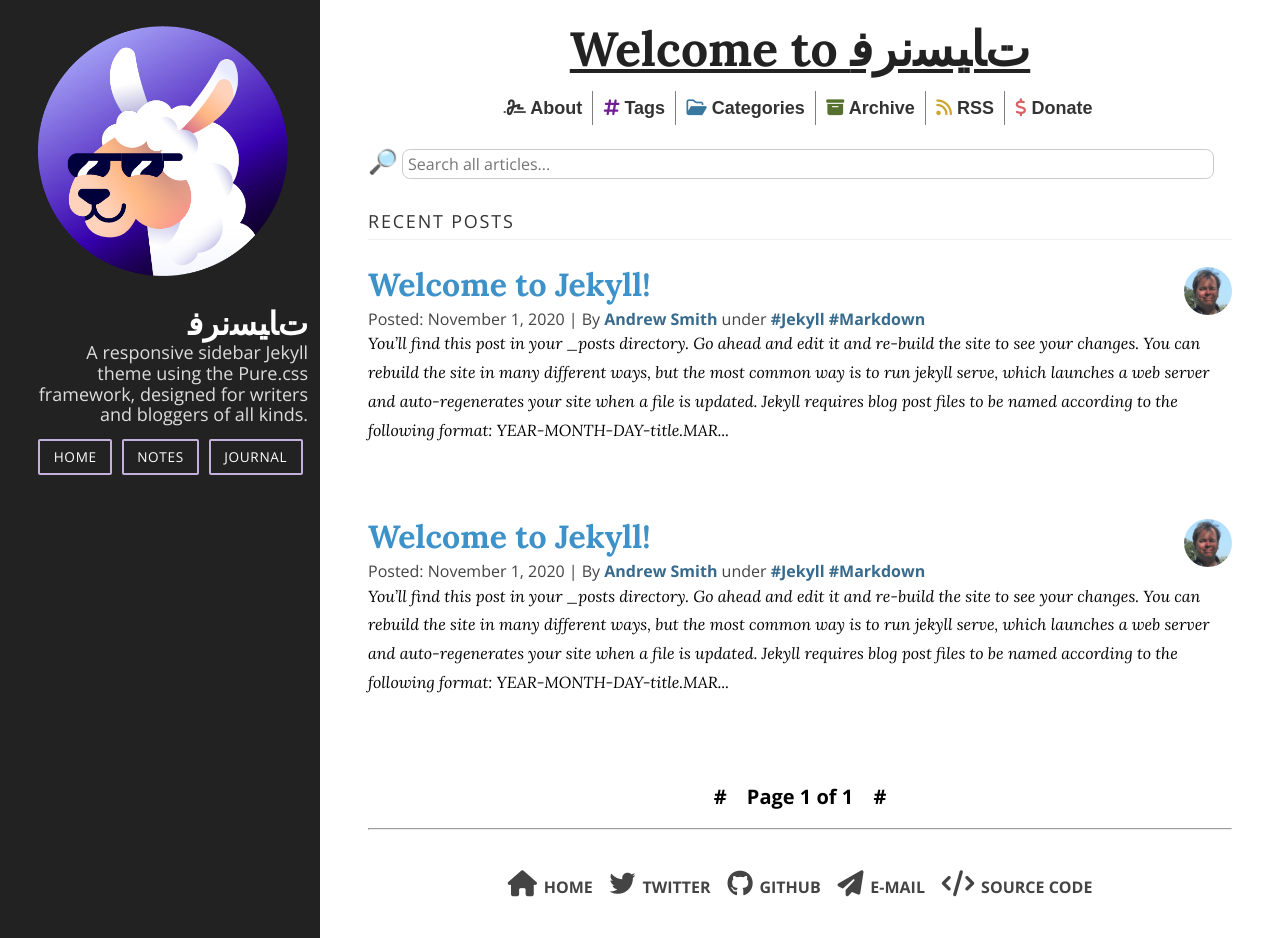
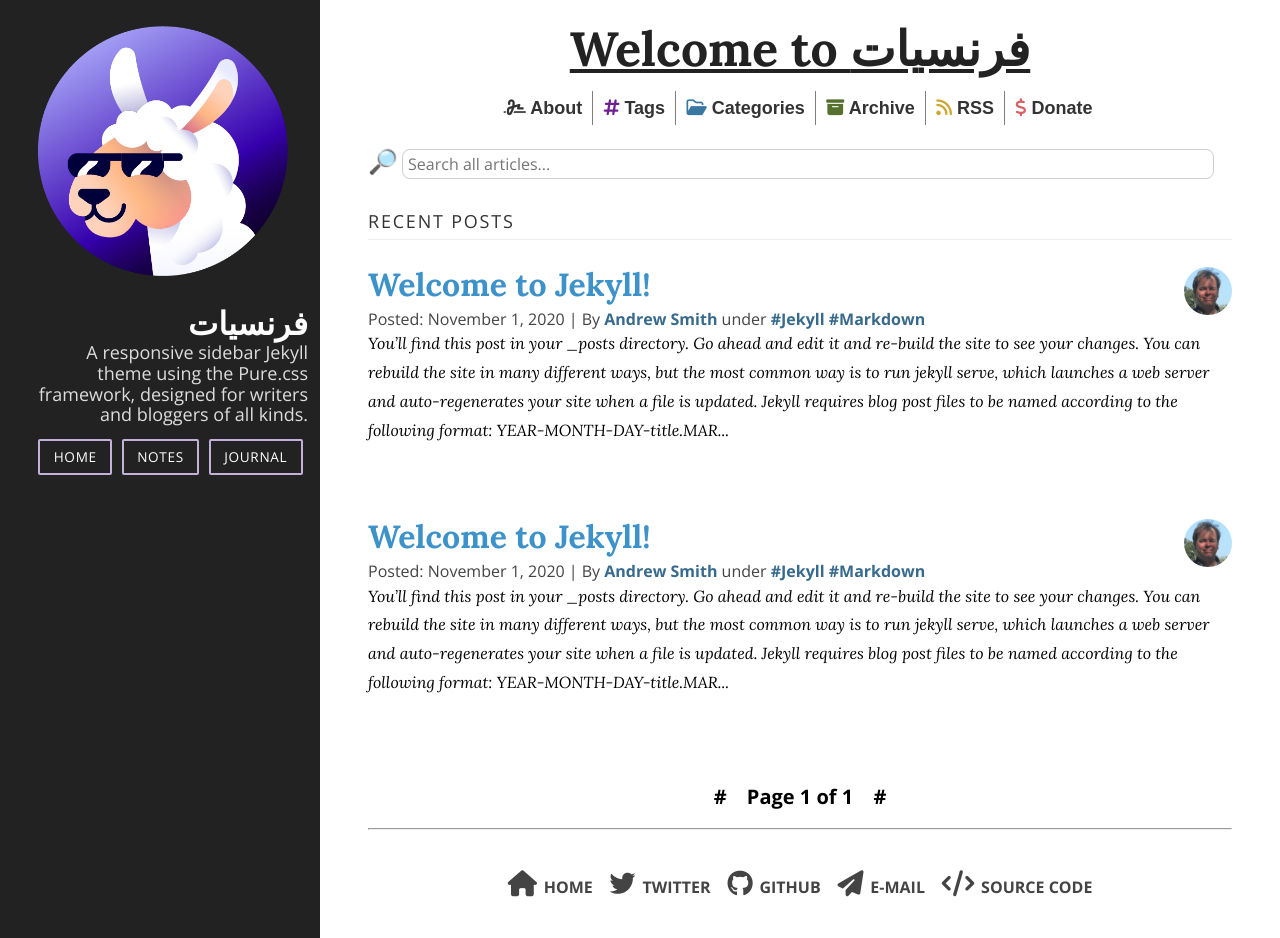
Before and after one commit to tayeb83/faransiyat, a Jekyll site: the page built from index.html, in a window 1280 px wide and 938 px high. Built offline with Jekyll 4.4.1, drawn with Linux system fonts in a browser that asks for light colours; nearby versions of some CDN libraries; the list of posts is cut into pages by our own code.

Commit message:
Update _config.yml

```diff
--- a/_config.yml
+++ b/_config.yml
@@ -18,7 +18,7 @@
 # You can create any custom variable you would like, and they will be accessible
 # in the templates via {{ site.myvariable }}.
 
-title: "ﺕﺎﻴﺴﻧﺮﻓ"
+title: فرنسيات
 email: tayeb.merabti@gmail.com
 description: >- # this means to ignore newlines until "baseurl:"
   A responsive sidebar Jekyll theme using the Pure.css framework,
```
